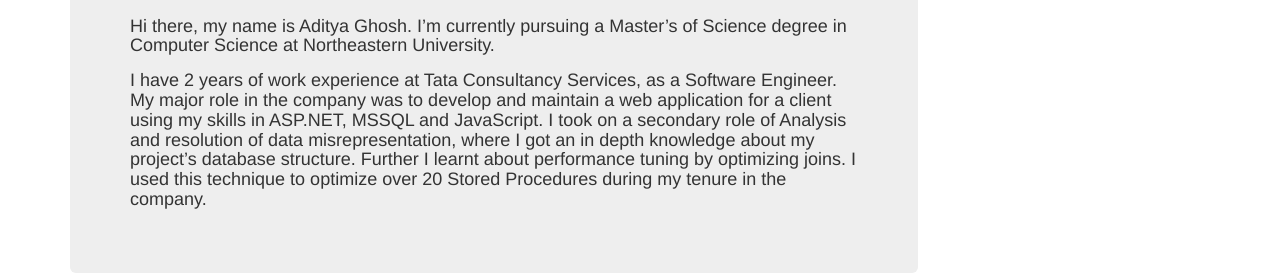
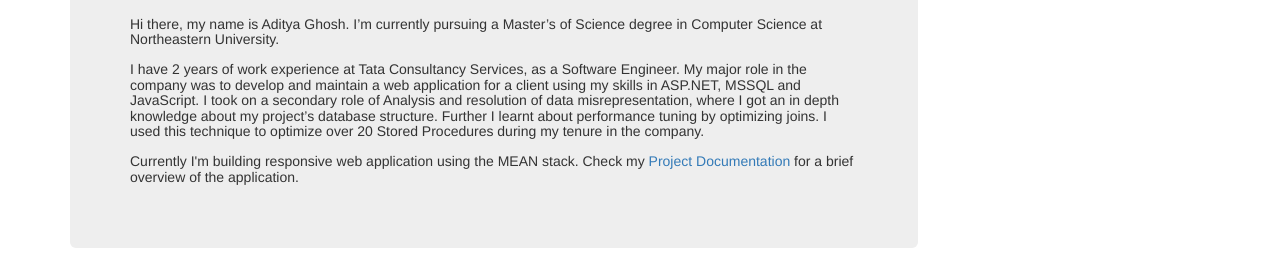
Before and after one commit to adityaghosh/WebDevSpring2016, a website: page public/index.html in a window 1280 px wide. Shown: the part 263-538 px from the top of the page. Drawn offline with nearby package versions, Linux system fonts and the light colour scheme.

Commit message:
Updating the landing page content.

```diff
--- a/public/index.html
+++ b/public/index.html
@@ -75,13 +75,18 @@
                     <h6>-Milton Glaser</h6>
                 </blockquote>
                 <p>
-                    <h4>Hi there, my name is Aditya Ghosh. I’m currently pursuing a Master’s of Science degree in Computer Science at Northeastern University.</h4>
+                    <h5>Hi there, my name is Aditya Ghosh. I’m currently pursuing a Master’s of Science degree in Computer Science at Northeastern University.</h5>
                 </p>
                 <p>
-                    <h4>I have 2 years of work experience at Tata Consultancy Services, as a Software Engineer.
+                    <h5>I have 2 years of work experience at Tata Consultancy Services, as a Software Engineer.
                     My major role in the company was to develop and maintain a web application for a client using my skills in ASP.NET, MSSQL and JavaScript.
                     I took on a secondary role of Analysis and resolution of data misrepresentation, where I got an in depth knowledge about my project’s database structure. Further I learnt about performance tuning by optimizing joins. I used this technique to optimize over 20 Stored Procedures during my tenure in the company.
-                    </h4>
+                    </h5>
+                </p>
+                <p>
+                <h5>
+                Currently I'm building responsive web application using the MEAN stack. Check my <a href="https://docs.google.com/document/d/1kYC5uNZ6V7gJsAE-lStp5Bqs4d9AdjHKD72f4bLPPmE/edit?usp=sharing" target="_blank">Project Documentation</a> for a brief overview of the application.
+                </h5>
                 </p>
             </div>
             <div class="row">
@@ -90,7 +95,7 @@
                     <div class="list-group">
                         <a href="../experiments" class="list-group-item">Experiments &raquo;</a>
                         <a href="../assignment" class="list-group-item">Assignment &raquo;</a>
-                        <a href="https://docs.google.com/document/d/1kYC5uNZ6V7gJsAE-lStp5Bqs4d9AdjHKD72f4bLPPmE/edit?usp=sharing" class="list-group-item">Project Document&raquo;</a>
+                        <a href="https://docs.google.com/document/d/1kYC5uNZ6V7gJsAE-lStp5Bqs4d9AdjHKD72f4bLPPmE/edit?usp=sharing" class="list-group-item">Project Document &raquo;</a>
                         <a href="../project" class="list-group-item">Project &raquo;</a>
                     </div>
                 </div>
```
